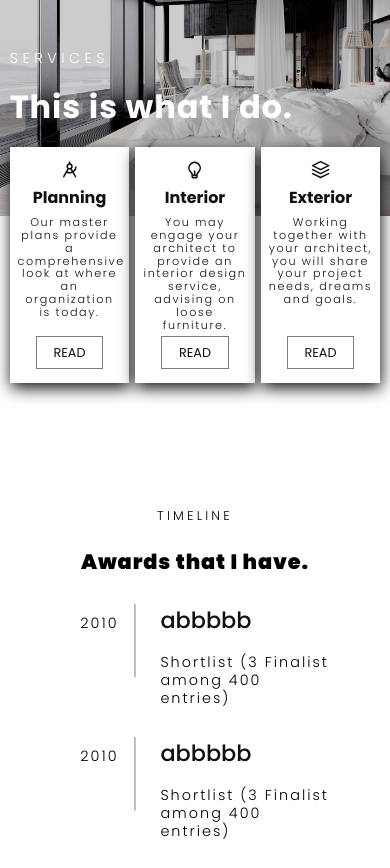
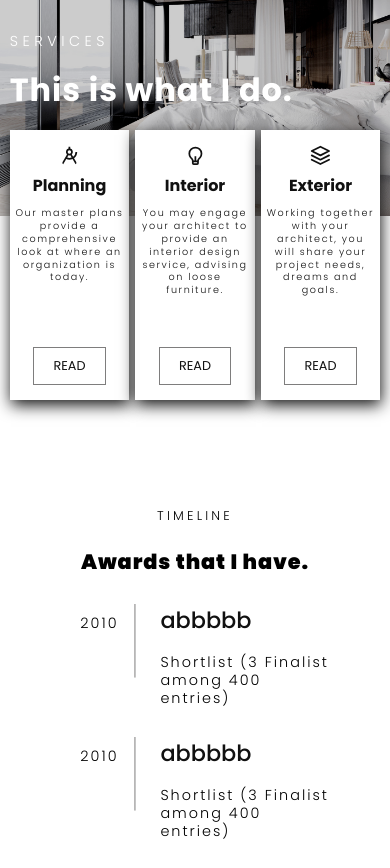
Before and after one commit to AishwaryaT19/prague, a Next.js app: page /about in a window 390 px wide. Shown: the part 2040-2908 px from the top of the page. Built offline with nearby package versions, Linux system fonts and the light colour scheme.

Commit message:
changes to scss

```diff
--- a/styles/pages/_about.scss
+++ b/styles/pages/_about.scss
@@ -370,13 +370,13 @@
         }
         .cards-container {
           .card {
-            height: 28vh;
+            height: 32vh;
             width: calc(100% / 3.1);
             box-shadow: 1px 5px 15px var(--black-col);
-            padding: 1vh 2vw;
+            padding: 1vh 1vw;
 
             .icon {
-              font-size: 1.2rem;
+              font-size: 1.3rem;
               // width: 20%;
               // height: 30%;
             }
@@ -389,7 +389,7 @@
             p {
               width: 100%;
               height: 50%;
-              font-size: 0.7rem;
+              font-size: 0.6rem;
               line-height: 0.8rem;
               letter-spacing: 0.1rem;
             }
--- a/styles/pages/_home.scss
+++ b/styles/pages/_home.scss
@@ -470,6 +470,7 @@
           justify-content: center !important;
           align-items: center !important;
           border: 1px solid grey;
+          margin: 2vh 0;
           padding: 5px;
           .img-container {
             width: 100%;
```
Also changed, not shown: styles/styles.css, 1 other file (tests, documents, lock files or other folders).
